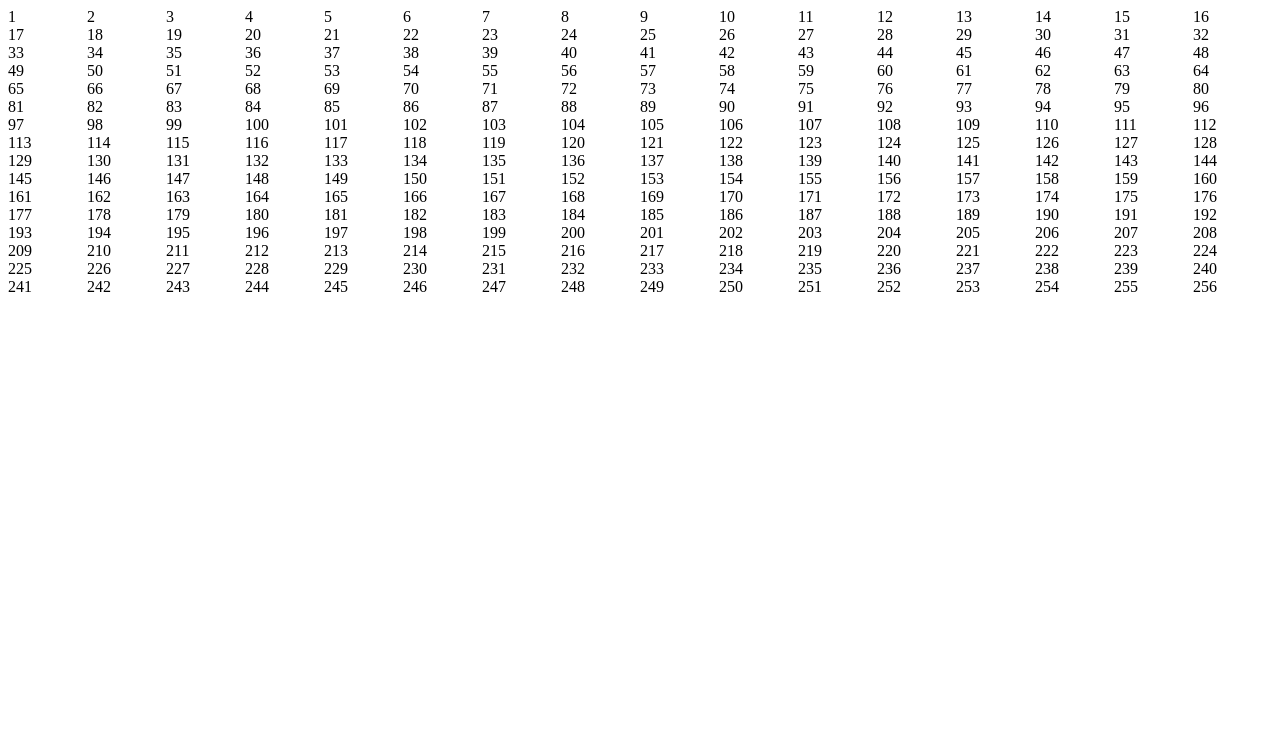
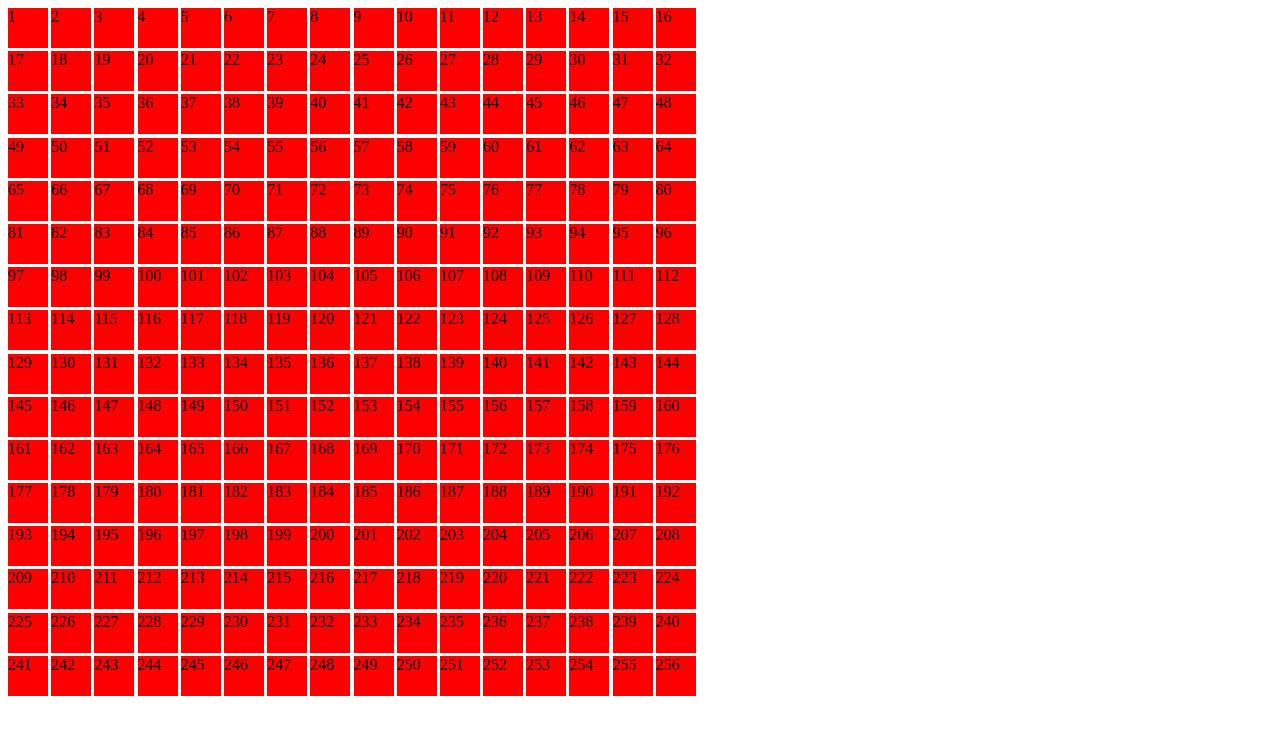
Before and after one commit to rahulwankhede/odin-etch-a-sketch, a plain HTML site: page index.html in a window 1280 px wide. Drawn offline with Linux system fonts and the light colour scheme.

Commit message:
make div squares of 40px with red color and 0.2 rem gap between them

```diff
--- a/script.js
+++ b/script.js
@@ -7,7 +7,10 @@ let div;
 for(let i = 0; i < gridSize; i++){
 	for(let j = 0; j < gridSize; j++){
 		div = document.createElement('div');
-		div.innerText = i*gridSize + j + 1;
+		div.setAttribute("class", "box");
+		const id = i*gridSize + j + 1;
+		div.setAttribute("id", `${id}`)
+		div.innerText = id;
 		container.appendChild(div);
 	}
 }
--- a/styles.css
+++ b/styles.css
@@ -1,4 +1,10 @@
 .container{
 	display: grid;
-	grid-template-columns: repeat(16, 1fr);
+	grid-template-columns: repeat(16, 40px);
+	grid-template-rows: repeat(16, 40px);
+	grid-gap: 0.2rem;
 }
+
+.box{
+	background-color: red;
+}
```
